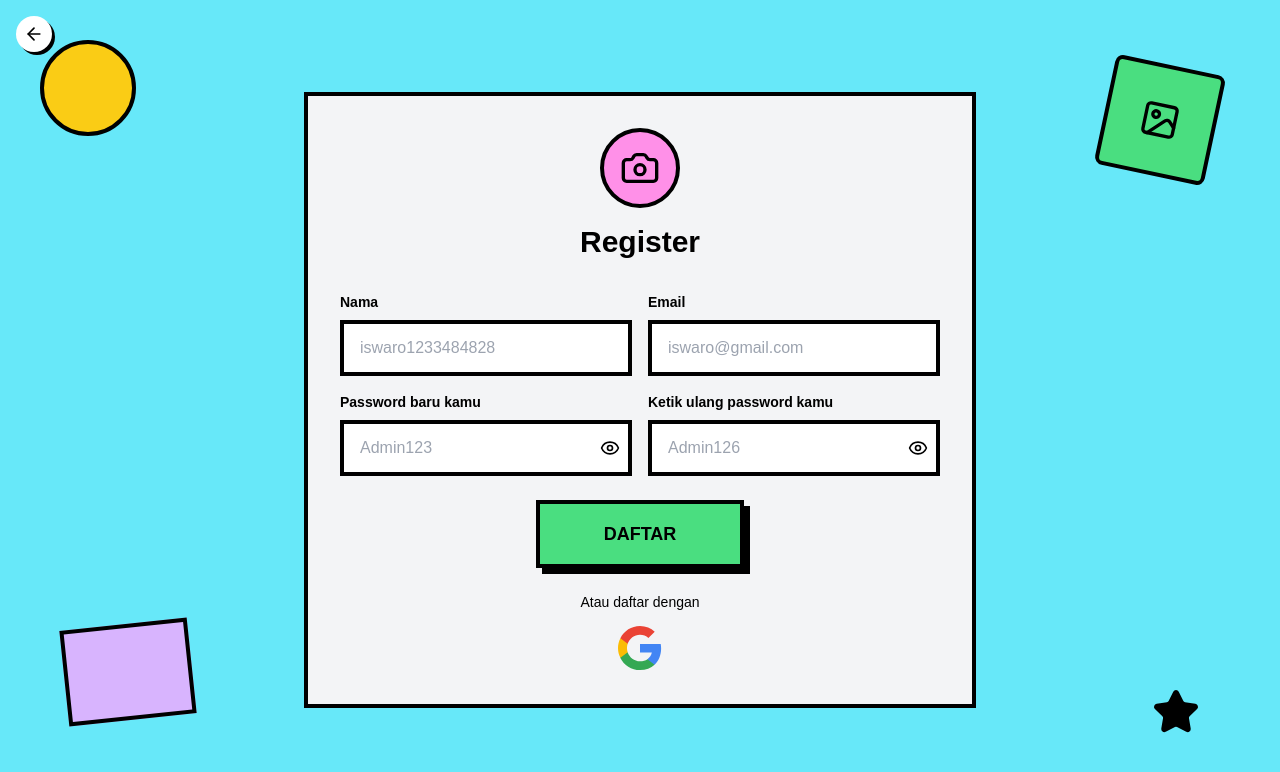
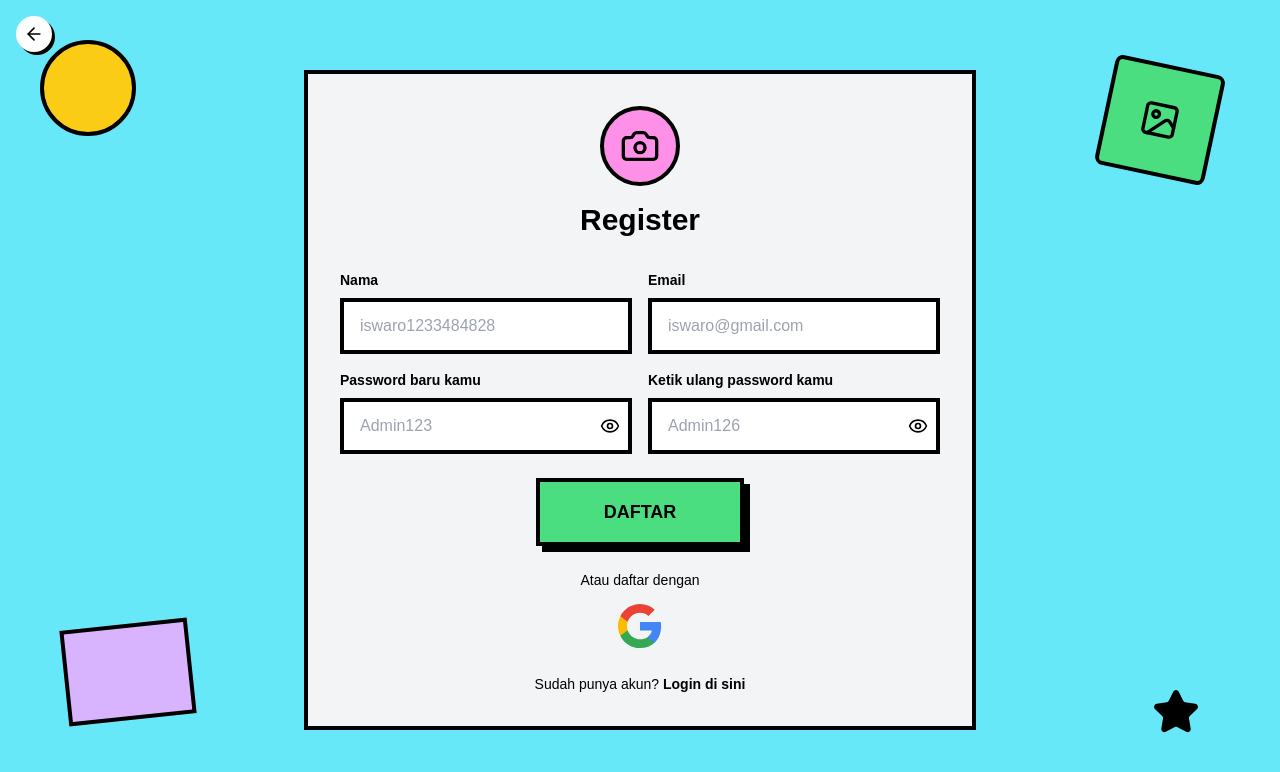
Before and after one commit to yoga220802/PRD_Project_Photobooth, a Next.js app: page /register in a window 1280 px wide. Shown: the top 772 px of the page. Built offline with nearby package versions, Linux system fonts and the light colour scheme.

Commit message:
feat(auth): add login redirect link on register page

```diff
--- a/src/app/register/page.tsx
+++ b/src/app/register/page.tsx
@@ -180,6 +180,15 @@ export default function RegisterPage() {
               </svg>
             </button>
           </div>
+
+          <div className="flex justify-center mt-4">
+            <p className="text-sm text-black font-medium">
+              Sudah punya akun?{' '}
+              <a href="/login" className="text-black font-bold hover:underline">
+                Login di sini
+              </a>
+            </p>
+          </div>
         </form>
 
       </div>
```
